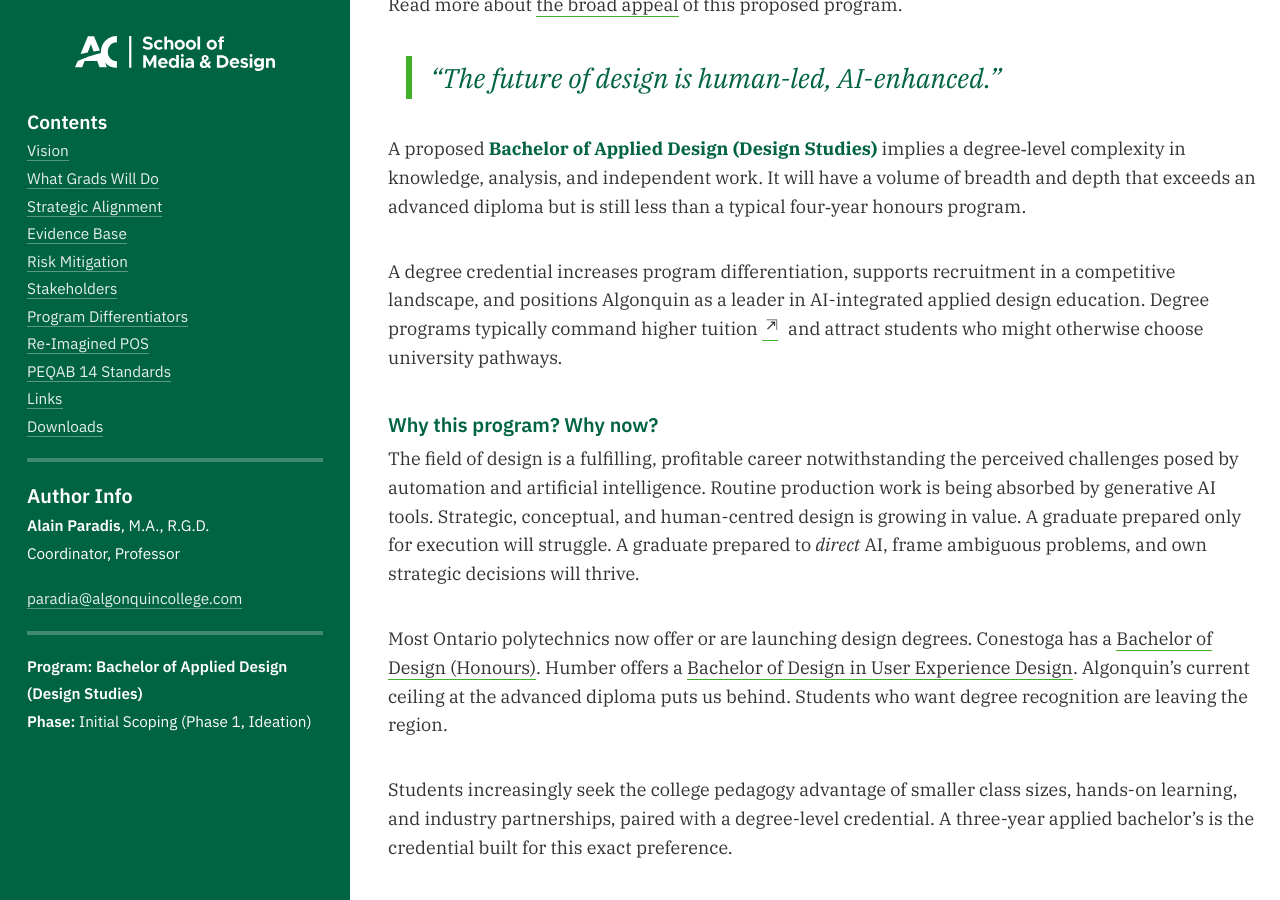
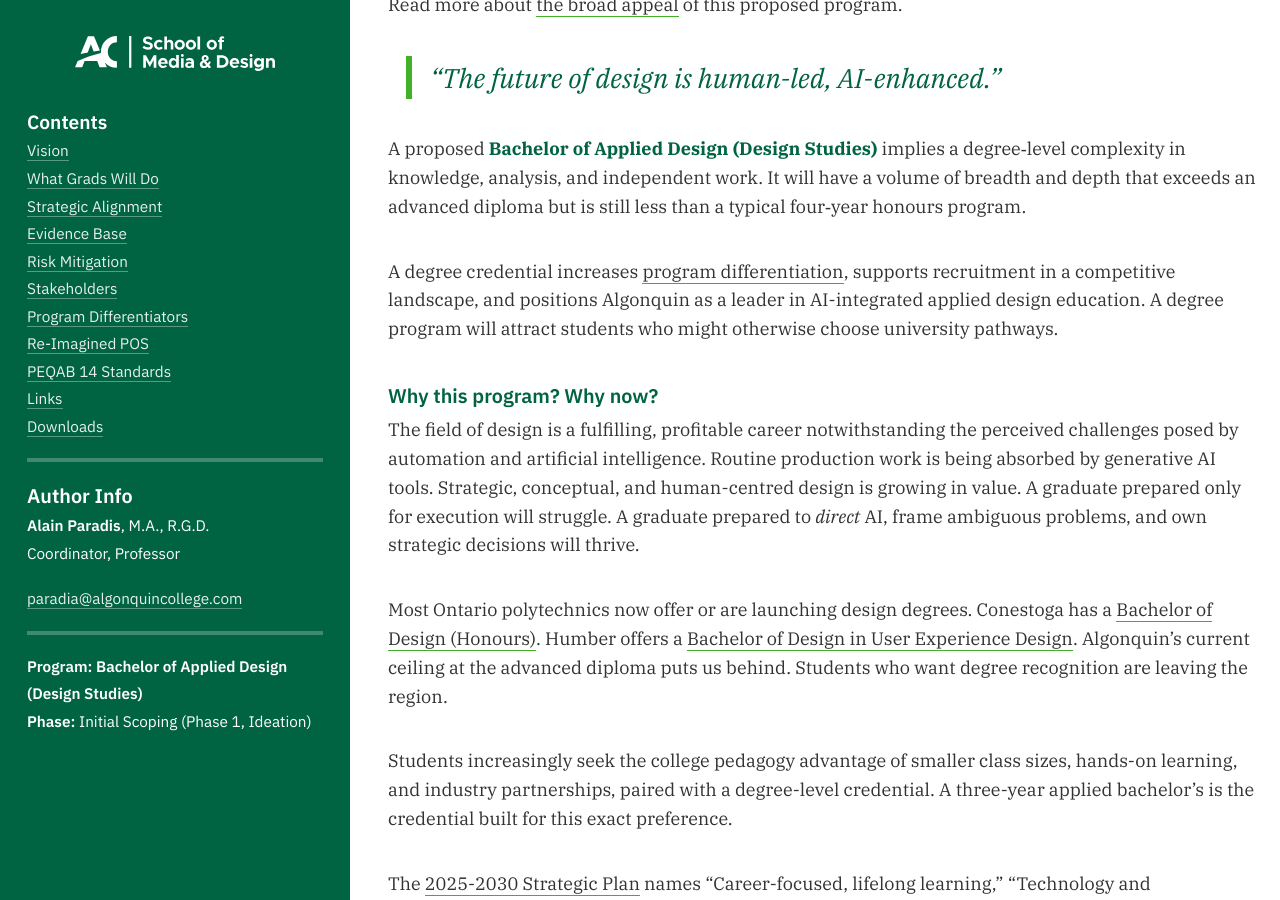
Before and after one commit to AlainParadis/program-transformation, a Jekyll site: the page built from index.md, in a window 1280 px wide and 900 px high, scrolled down 747 px. Built offline with Jekyll 4.4.1, drawn with Linux system fonts in a browser that asks for light colours.

Commit message:
Update wording and link in vision include
Modify _includes/vision.html: reword the paragraph about the degree credential by removing the external tuition PDF link and the mention that degree programs typically command higher tuition, and add an internal anchor to #differentiation while adjusting the phrasing to emphasize recruitment and attracting students from university pathways.

```diff
--- a/_includes/vision.html
+++ b/_includes/vision.html
@@ -22,7 +22,7 @@
 	A proposed <strong>{{ site.data.sitewide.program-title }}</strong> implies a degree‑level complexity in knowledge, analysis, and independent work. It will have a volume of breadth and depth that exceeds an advanced diploma but is still less than a typical four‑year honours program.
 </p>
 <p>
-	A degree credential increases program differentiation, supports recruitment in a competitive landscape, and positions Algonquin as a leader in AI-integrated applied design education. Degree programs typically command higher tuition <a href="https://www.ontario.ca/files/2024-11/mcu-tuition-and-ancillary-fees-binding-policy-directive-aug2024-en-2024-11-01.pdf" class="external"></a> and attract students who might otherwise choose university pathways.
+	A degree credential increases <a href="#differentiation">program differentiation</a>, supports recruitment in a competitive landscape, and positions Algonquin as a leader in AI-integrated applied design education. A degree program will attract students who might otherwise choose university pathways.
 </p>
 <h5>
 	Why this program? Why now?
```
